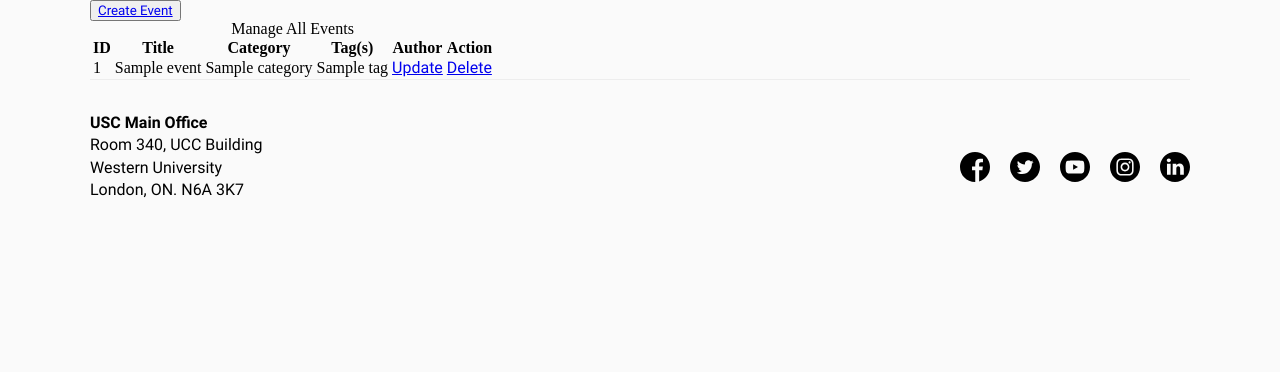
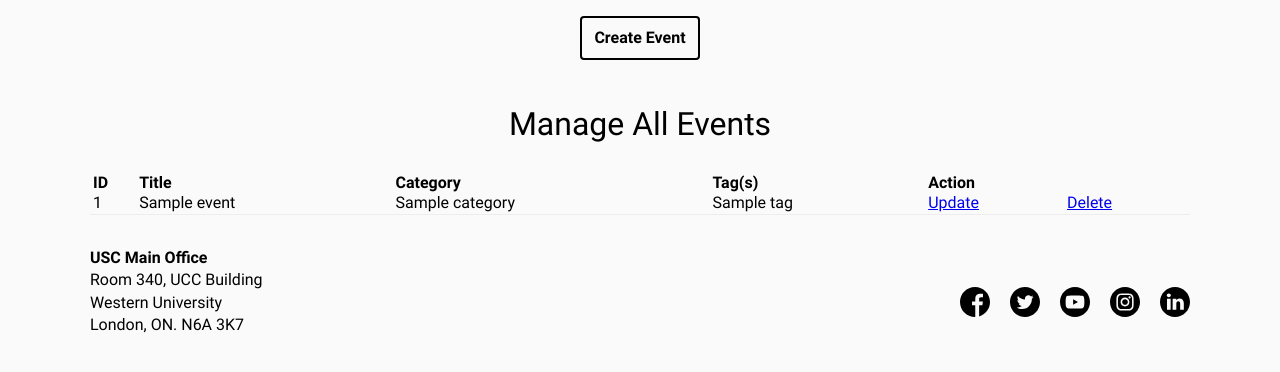
Before and after one commit to WesternUSC/USC_Timeline, a Flask app: page /event/manage in a window 1280 px wide. Shown: the part 100-472 px from the top of the page. Run offline with Flask 2, Linux system fonts and the light colour scheme; a user stored in the database is signed in; tables that the repository leaves empty hold one stand-in row (values such as "Sample post").

Commit message:
Style manage events page

```diff
--- a/usctimeline/static/styles/main.css
+++ b/usctimeline/static/styles/main.css
@@ -842,3 +842,43 @@ input {
     color: #FFFFFF;
     border-color: #000000;
     transition: 0.3s; }
+
+.manage-events-table {
+  width: 100%;
+  font-family: "Roboto", sans-serif; }
+
+.manage-events-table-header {
+  text-align: left; }
+
+.manage-events-new-event-btn-container {
+  padding: 1rem;
+  text-align: center; }
+
+.manage-events-new-event-btn {
+  display: inline-block;
+  background-color: #FAFAFA;
+  border: 0.125rem solid #000000;
+  border-radius: 4px;
+  font-family: "Roboto", sans-serif;
+  text-decoration: none;
+  color: #000000;
+  font-weight: 700;
+  cursor: pointer;
+  padding: 0.75rem; }
+  .manage-events-new-event-btn:hover {
+    background-color: #000000;
+    color: #FFFFFF;
+    border-color: #000000;
+    transition: 0.3s; }
+
+.manage-events-table-caption {
+  padding: 2rem 0; }
+  @media (max-width: 599px) {
+    .manage-events-table-caption {
+      font-size: 1.5rem; } }
+  @media (min-width: 600px) {
+    .manage-events-table-caption {
+      font-size: 1.5rem; } }
+  @media (min-width: 900px) {
+    .manage-events-table-caption {
+      font-size: 2rem; } }
--- a/usctimeline/static/styles/scss/main.scss
+++ b/usctimeline/static/styles/scss/main.scss
@@ -15,3 +15,4 @@
 @import "pages/login";
 @import "pages/edit_event";
 @import "pages/account";
+@import "pages/manage_events";
--- /dev/null
+++ b/usctimeline/static/styles/scss/pages/_manage_events.scss
@@ -0,0 +1,33 @@
+.manage-events-table {
+  width: 100%;
+  font-family: $main-font;
+}
+
+.manage-events-table-header {
+  text-align: left;
+}
+
+.manage-events-new-event-btn-container {
+  padding: 1rem;
+  text-align: center;
+}
+
+.manage-events-new-event-btn {
+  @include btn-secondary-med;
+}
+
+.manage-events-table-caption {
+  padding: 2rem 0;
+
+  @include for-phone-only {
+    font-size: $h3-small;
+  }
+
+  @include for-tablet-portrait-up {
+    font-size: $h3-small;
+  }
+
+  @include for-tablet-landscape-up {
+    font-size: $h3-large;
+  }
+}
--- a/usctimeline/templates/events/manage_events.html
+++ b/usctimeline/templates/events/manage_events.html
@@ -1,17 +1,16 @@
 {% extends 'components/layout.html' %}
 {% block content %}
-    <button>
-        <a href="{{ url_for('events.new_event') }}">Create Event</a>
-    </button>
-    <table>
-        <caption>Manage All Events</caption>
-        <thead>
+    <div class="manage-events-new-event-btn-container">
+        <a class="manage-events-new-event-btn" href="{{ url_for('events.new_event') }}">Create Event</a>
+    </div>
+    <table class="manage-events-table">
+        <caption class="manage-events-table-caption">Manage All Events</caption>
+        <thead class="manage-events-table-header">
         <tr>
             <th scope="col">ID</th>
             <th scope="col">Title</th>
             <th scope="col">Category</th>
             <th scope="col">Tag(s)</th>
-            <th scope="col">Author</th>
             <th scope="col" colspan="2">Action</th>
         </tr>
         </thead>
```
